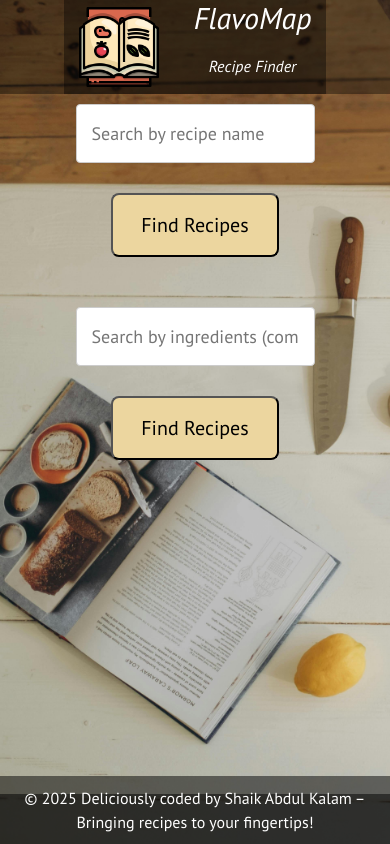
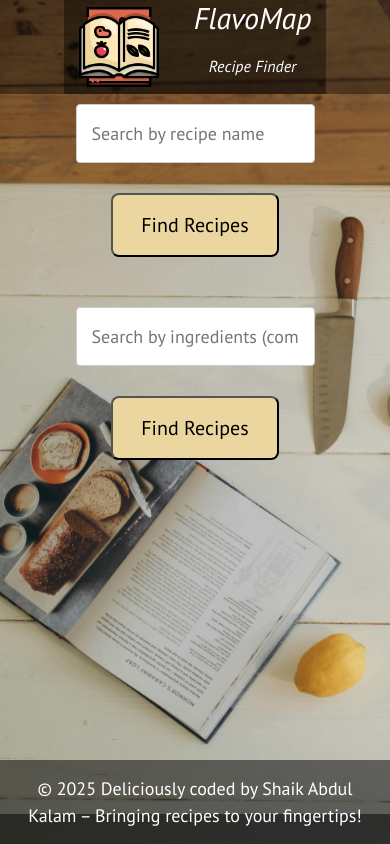
Before and after one commit to AbdulKalam3/FlavoMap-Recipe-Finder, a React (Create React App) app: page / in a window 390 px wide. Built offline with nearby package versions, Linux system fonts and the light colour scheme.

Commit message:
Added Google AdSense ad component

```diff
--- a/src/components/css/Footer.css
+++ b/src/components/css/Footer.css
@@ -1,5 +1,6 @@
-/* Google AdSense Ad Section */
 
+
+  /* Footer Section */
   .footer {
       position: fixed;
       bottom: 0;
@@ -10,17 +11,18 @@
       padding: 10px;
       text-align: center;
   }
+
   .footer p {
       margin: 0;
       font-size: 16px;
   }
 
   @media(max-width: 768px) {
-    footer {
+      .footer {
           padding: 15px;
       }
 
-    footer p {
+      .footer p {
           font-size: 18px;
           padding: 0 10px;
       }
--- a/src/components/footer.js
+++ b/src/components/footer.js
@@ -2,7 +2,8 @@ import './css/Footer.css';
 
 function Footer(){
     return(
-        <footer>{/* Google AdSense Ad */}
+        <footer>
+            {/* Google AdSense Ad */}
             <div className="ads-container">
                 <ins className="adsbygoogle"
                     style={{ display: 'block', textAlign: 'center' }}
```
Also changed, not shown: 7 other files (tests, documents, lock files or other folders). Lines whose indentation alone changed are shown as unchanged.
